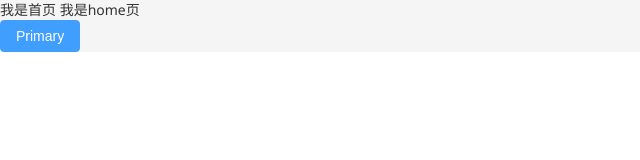
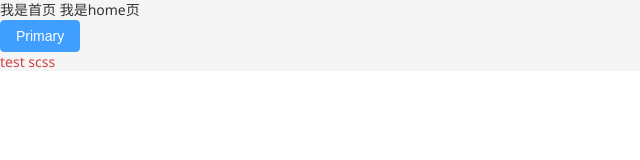
Before and after one commit to 760005931/vue3_rabbit, a Vue app: page / in a window 1280 px wide. Shown: the top 160 px of the page, without its empty margins (0-640 px from the left). Built offline with nearby package versions, Linux system fonts and the light colour scheme; no server answers.

Commit message:
scss文件自动导入

```diff
--- a/src/App.vue
+++ b/src/App.vue
@@ -6,4 +6,12 @@
   <!-- 一级路由出口 -->
   <RouterView />
   <el-button type="primary">Primary</el-button>
+  <div class="test">
+    test scss
+  </div>
 </template>
+<style scoped lang="scss">
+.test {
+  color: $priceColor;
+}
+</style>
--- /dev/null
+++ b/src/styles/var.scss
@@ -0,0 +1,5 @@
+$xtxColor: #27ba9b;
+$helpColor: #e26237;
+$sucColor: #1dc779;
+$warnColor: #ffb302;
+$priceColor: #cf4444;
--- a/vite.config.js
+++ b/vite.config.js
@@ -30,8 +30,10 @@
     preprocessorOptions: {
       scss: {
         // 自动导入定制化样式文件进行样式覆盖
+        // 自动导入scss文件
         additionalData: `
           @use "@/styles/element/index.scss" as *;
+          @use "@/styles/var.scss" as *;
         `,
       }
     }
```
